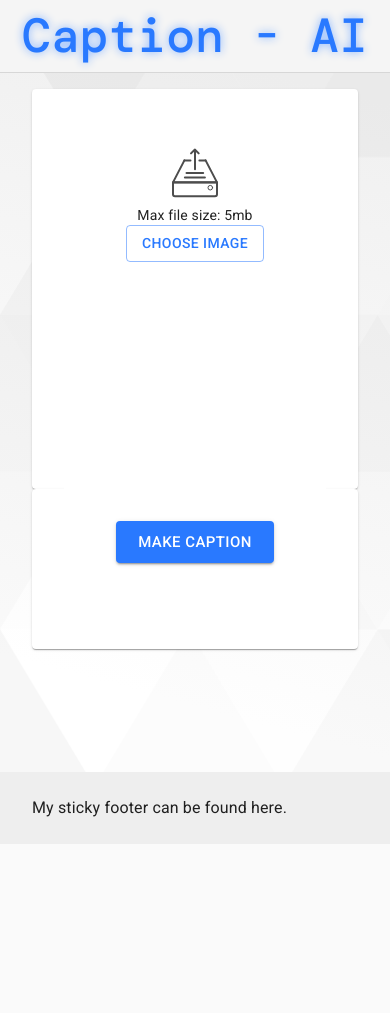
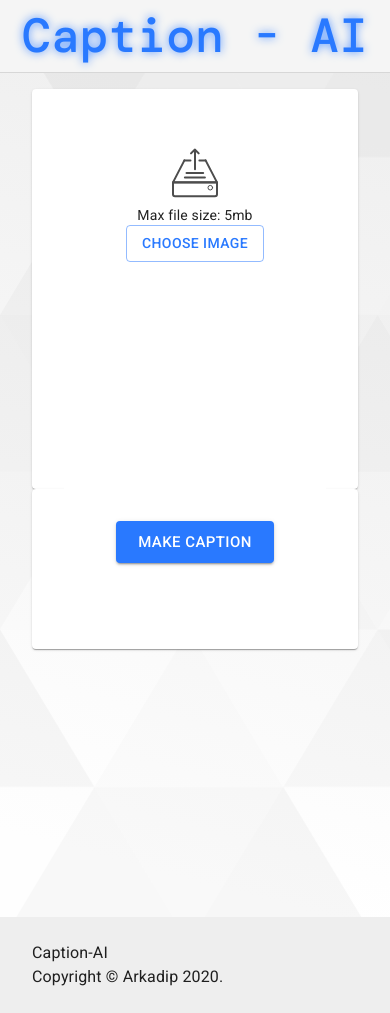
Before and after one commit to darkmatter18/Caption-AI, a React (Create React App) app in the folder frontendui/: page / in a window 390 px wide. Before the commit the page ends 844 px from the top, so only its background shows below. Built offline with nearby package versions, Linux system fonts and the light colour scheme.

Commit message:
fix: Responsive
Signed-off-by: Arkadip Bhattacharya <in2arkadipb13@gmail.com>

```diff
--- a/frontendui/src/App.js
+++ b/frontendui/src/App.js
@@ -5,18 +5,15 @@ import Routes from './routes';
 import HeaderComponent from './Components/HeaderComponent';
 import {blue, pink} from '@material-ui/core/colors';
 import {makeStyles} from "@material-ui/core/styles";
+import Link from "@material-ui/core/Link";
 
 const theme = createMuiTheme({
     palette: {
         primary: {
             main: blue.A400,
-            light: blue.A100,
-            dark: blue.A700
         },
         secondary: {
             main: pink[500],
-            light: pink[300],
-            dark: pink[800]
         }
     }
 })
@@ -25,8 +22,13 @@ const useStyles = makeStyles((theme) => ({
     background: {
         display: 'flex',
         flexDirection: 'column',
-        minHeight: '100vh',
-        backgroundImage: `url(${process.env.PUBLIC_URL}/SubtlePrism.svg)`
+        backgroundImage: `url(${process.env.PUBLIC_URL}/SubtlePrism.svg)`,
+        [theme.breakpoints.down('sm')]: {
+            minHeight: '120vh',
+        },
+        [theme.breakpoints.up('sm')]: {
+            minHeight: '100vh',
+        },
     },
     footer: {
         padding: theme.spacing(3, 2),
@@ -47,7 +49,15 @@ const App = () => {
                     <Routes/>
                     <footer className={classes.footer}>
                         <Container maxWidth="sm">
-                            <Typography variant="body1">My sticky footer can be found here.</Typography>
+                            <Typography variant={"body1"}>Caption-AI</Typography>
+                            <Typography variant="body1">
+                                {'Copyright © '}
+                                <Link color="inherit" href="https://www.arkadip.co">
+                                Arkadip
+                                </Link>{' '}
+                                {new Date().getFullYear()}
+                                {'.'}
+                            </Typography>
                         </Container>
                     </footer>
                 </div>
--- a/frontendui/src/Components/HomeComponent/index.js
+++ b/frontendui/src/Components/HomeComponent/index.js
@@ -133,7 +133,7 @@ const HomeComponent = () => {
         <React.Fragment>
             <Container className={classes.container}>
                 <Grid container alignItems="center">
-                    <Grid item xs={12} sm={12} md={6}>
+                    <Grid item xs={12} sm={6} md={6} lg={6} xl={6}>
                         <Container>
                             <Card className={classes.innerLeftContainer}>
                                 <CardContent>
@@ -144,7 +144,7 @@ const HomeComponent = () => {
                             </Card>
                         </Container>
                     </Grid>
-                    <Grid item xs={12} sm={12} md={6}>
+                    <Grid item xs={12} sm={6} md={6} lg={6} xl={6}>
                         <Container>
                             <Card className={classes.innerRightContainer}>
                                 <CardContent>
```
